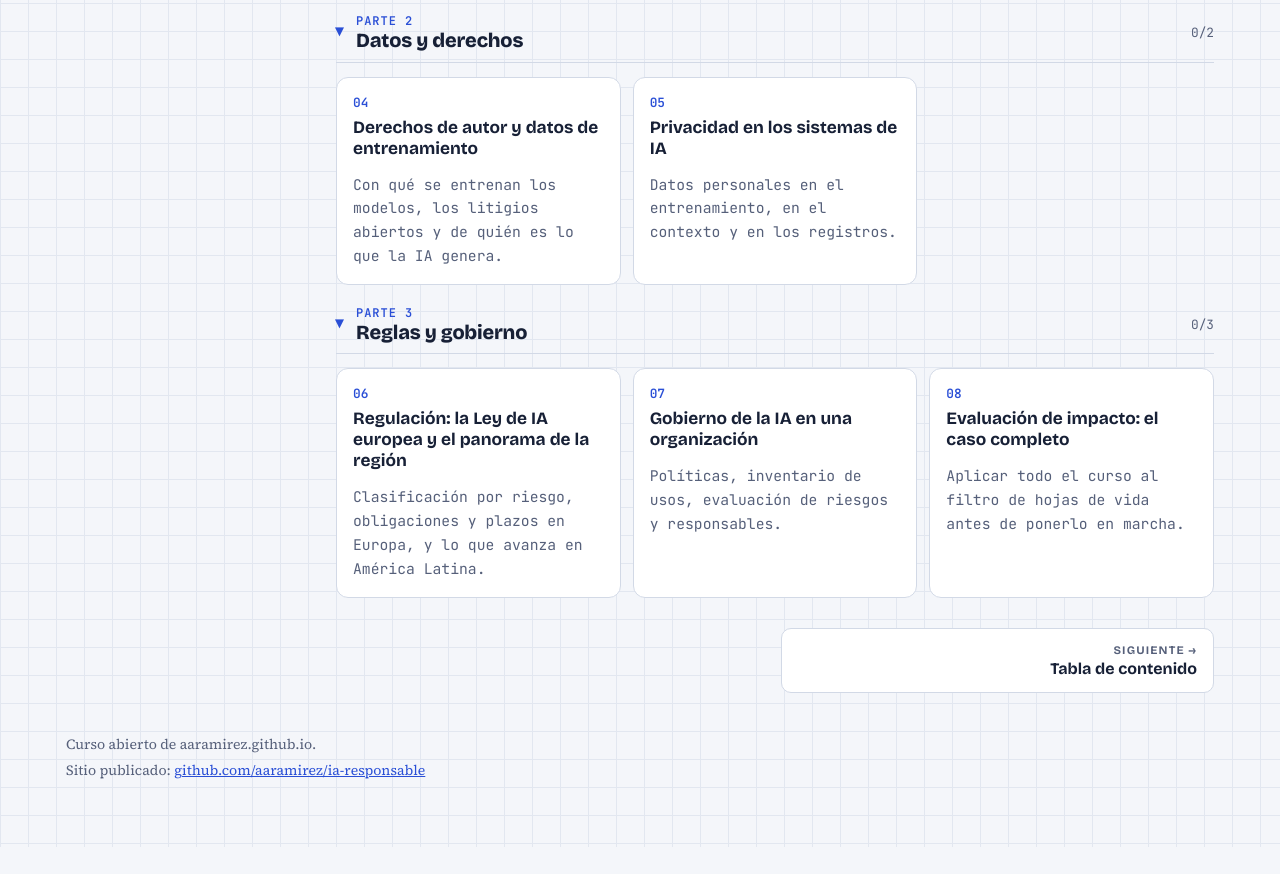
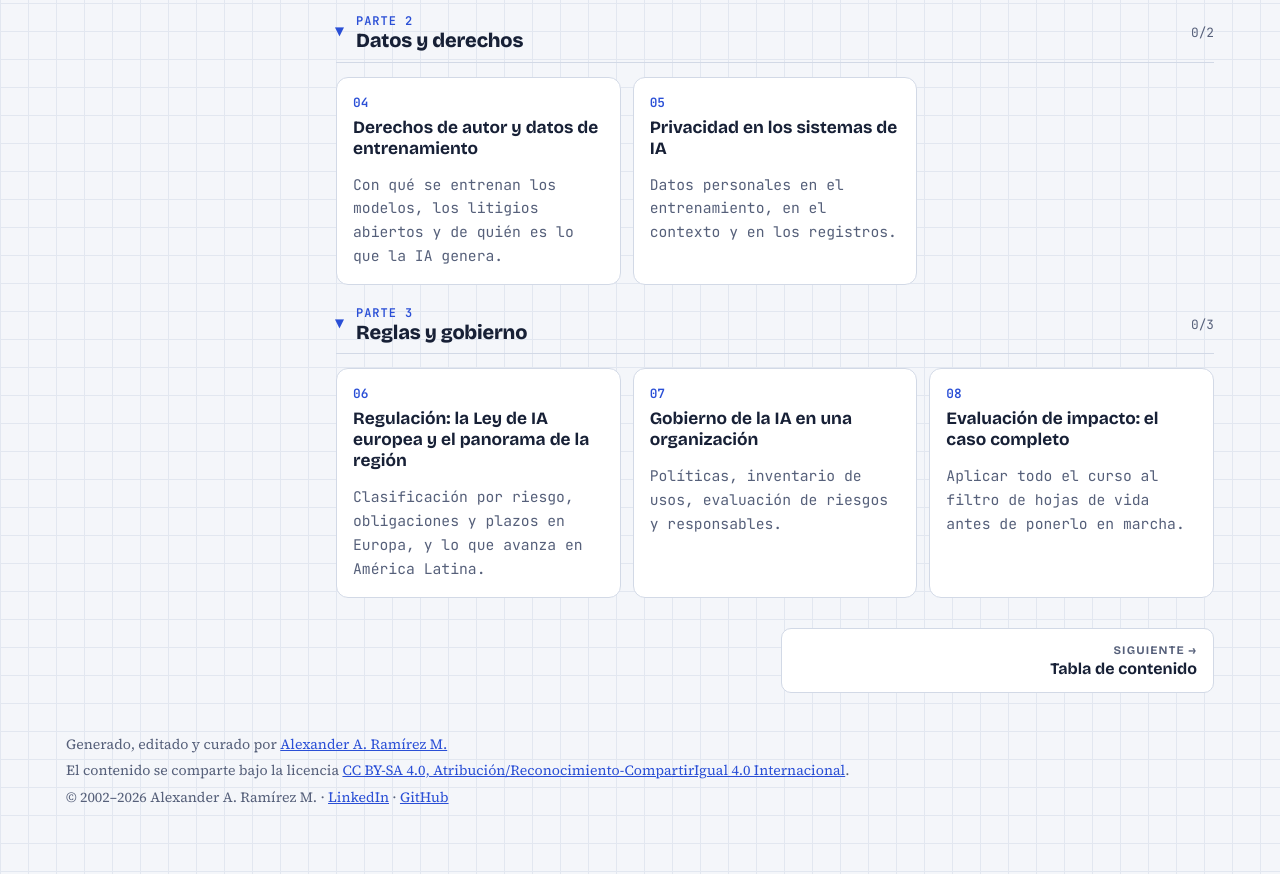
Before and after one commit to aaramirez/ia-responsable, a plain HTML site: page index.html in a window 1280 px wide. Shown: the part 1397-2271 px from the top of the page. Before the commit the page ends 2244 px from the top, so only its background shows below. Drawn offline with nearby package versions, Linux system fonts and the light colour scheme.

Commit message:
Pie común: autoría, licencia CC BY-SA 4.0 y año que se actualiza solo

```diff
--- a/index.html
+++ b/index.html
@@ -78,7 +78,7 @@ height="0" width="0" style="display:none;visibility:hidden"></iframe></noscript>
 <nav class="pager" id="pager" aria-label="Capítulo anterior y siguiente"></nav>
 </main>
 </div>
-<footer><span>Curso abierto de aaramirez.github.io.</span><span>Sitio publicado: <a href="https://github.com/aaramirez/ia-responsable" target="_blank" rel="noopener">github.com/aaramirez/ia-responsable</a></span></footer>
+<footer><span>Generado, editado y curado por <a href="https://www.linkedin.com/in/alexander-ramirez-morales/" target="_blank" rel="noopener">Alexander A. Ramírez M.</a></span><span>El contenido se comparte bajo la licencia <a href="https://creativecommons.org/licenses/by-sa/4.0/deed.es" target="_blank" rel="noopener">CC BY-SA 4.0, Atribución/Reconocimiento-CompartirIgual 4.0 Internacional</a>.</span><span>© 2002–<span data-anio>2026</span> Alexander A. Ramírez M. · <a href="https://www.linkedin.com/in/alexander-ramirez-morales/" target="_blank" rel="noopener">LinkedIn</a> · <a href="https://github.com/aaramirez" target="_blank" rel="noopener">GitHub</a></span><script>document.querySelectorAll('[data-anio]').forEach(function (e) { e.textContent = new Date().getFullYear(); });</script></footer>
 </div>
 <script src="assets/lab.js"></script>
 </body>
```
Also changed, not shown: 01-que-es.html (+1 -1 lines), 02-sesgo-y-equidad.html (+1 -1 lines), 03-transparencia.html (+1 -1 lines), 04-derechos-de-autor.html (+1 -1 lines), 05-privacidad.html (+1 -1 lines), 06-regulacion.html (+1 -1 lines), 07-gobierno.html (+1 -1 lines), 08-evaluacion-de-impacto.html (+1 -1 lines), temario.html (+1 -1 lines).
